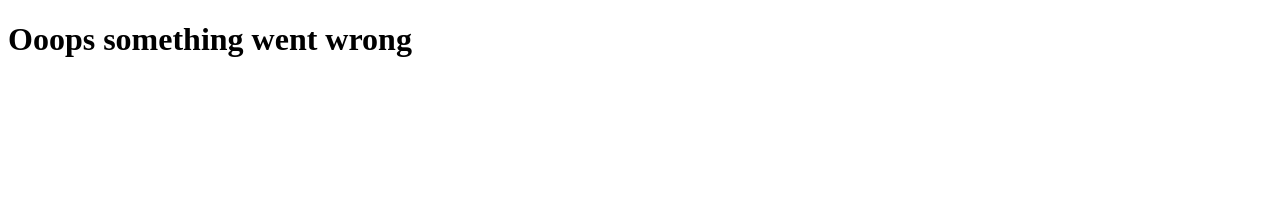
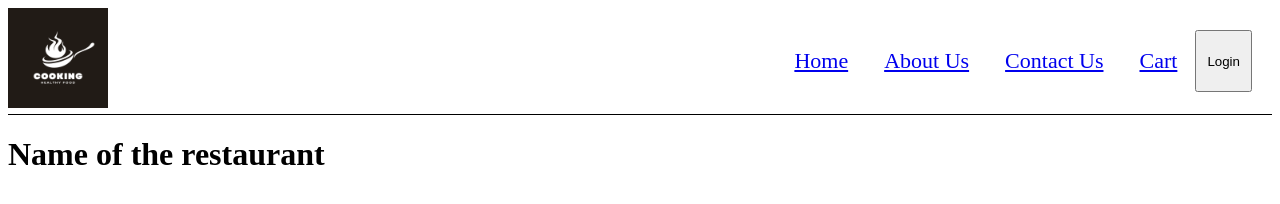
Before and after one commit to ElizabethSobiya/namaste_restaurant_web, a React app: page /restaurant/1 in a window 1280 px wide. Built offline with nearby package versions, Linux system fonts and the light colour scheme.

Commit message:
Error page and menu card changes are added

```diff
--- a/App.js
+++ b/App.js
@@ -2,37 +2,46 @@ import React from "react";
 import ReactDOM from "react-dom/client";
 import Header from "./src/components/Header";
 import Body from "./src/components/Body";
-import { createBrowserRouter, RouterProvider } from "react-router-dom";
+import { createBrowserRouter, Outlet, RouterProvider } from "react-router-dom";
 import About from "./src/components/About";
 import Contact from "./src/components/Contact";
-import Error from "./src/components/404.JS";
+import Error from "./src/components/Error.js";
+import RestaurantMenu from "./src/components/RestaurantMenu";
 
 const AppLayout = () => {
   return (
     <div className="app">
       <Header />
-      <Body/>
+      <Outlet />
     </div>
   );
 };
 
-const appRouter =createBrowserRouter([
-  {path:'/',
-  element:<AppLayout/>
+const appRouter = createBrowserRouter([
+  {
+    path: "/",
+    element: <AppLayout />,
+    children: [
+      {
+        path: "/",
+        element: <Body />,
       },
       {
-  path:'/about',
-  element:<About/>
+        path: "/about",
+        element: <About />,
       },
       {
-  path:'/contact',
-  element:<Contact/>
+        path: "/contact",
+        element: <Contact />,
       },
       {
-  path:'/*',
-  element:<Error/>
-}
-])
+        path: "/restaurant/:resid",
+        element: <RestaurantMenu />,
+      },
+    ],
+    errorElement: <Error />,
+  },
+]);
 
 const root = ReactDOM.createRoot(document.getElementById("root"));
-root.render(<RouterProvider router= {appRouter} />);
+root.render(<RouterProvider router={appRouter} />);
--- a/index.css
+++ b/index.css
@@ -3,6 +3,8 @@
   justify-content: space-between;
   border-bottom: 1px solid black;
   font-size: 20px;
+  text-decoration: none;
+
 }
 .logo {
   width: "10px";
@@ -19,6 +21,7 @@
 .nav-items ul li {
   padding: 8px;
   margin: 10px;
+  text-decoration: none;
 }
 .resto-container {
   display: flex;
@@ -59,3 +62,9 @@
     padding-inline: 10px;
     cursor: pointer;
 }
+.error{
+  display: flex;
+  align-items: center;
+  text-align: center;
+  justify-content: center;
+}
--- a/src/components/404.js
+++ /dev/null
@@ -1,9 +0,0 @@
-const Error = ()=>{
-    return(
-        <>
-        <h1>Ooops something went wrong</h1>
-        </>
-    )
-}
-
-export default Error;
--- /dev/null
+++ b/src/components/Error.js
@@ -0,0 +1,16 @@
+import { useRouteError } from "react-router-dom";
+
+const Error = ()=>{
+    const err = useRouteError();
+    console.log(err, 'err')
+    return(
+        <>
+        <div className="error">
+        <h1>Ooops something went wrong</h1>
+        <h2>{err.status}:{err.statusText}</h2>
+        </div>
+        </>
+    )
+}
+
+export default Error;
--- a/src/components/Header.js
+++ b/src/components/Header.js
@@ -1,5 +1,6 @@
 import React, { useState } from "react";
 import Logo from "../../assets/restaurant_logo.png";
+import { Link } from "react-router-dom";
 
 function Header() {
 
@@ -12,14 +13,14 @@ function Header() {
   return (
     <div className="header">
       <div className="logo">
-        <img src={Logo} alt="Logo" style={{ width: "100px" }} />
+        <Link to='/'><img src={Logo} alt="Logo" style={{ width: "100px" }} /></Link>
       </div>
       <div className="nav-items">
         <ul>
-          <li>Home</li>
-          <li>About Us</li>
-          <li>Contact Us</li>
-          <li>Cart</li>
+          <li> <Link to='/'>Home</Link> </li>
+          <li> <Link to='/about'>About Us</Link> </li>
+          <li> <Link to='/contact'>Contact Us</Link> </li>
+          <li> <Link to='/cart'>Cart</Link> </li>
           <button className="login-btn" onClick={loginClick}>{buttonClick}</button>
         </ul>
       </div>
--- /dev/null
+++ b/src/components/RestaurantMenu.js
@@ -0,0 +1,11 @@
+const RestaurantMenu =()=>{
+ return(
+    <>
+    <div className="menu">
+        <h1>Name of the restaurant</h1>
+    </div>
+    </>
+ )
+}
+
+export default RestaurantMenu;
```
Also changed, not shown: 4 other files. Lines whose indentation alone changed are shown as unchanged.
